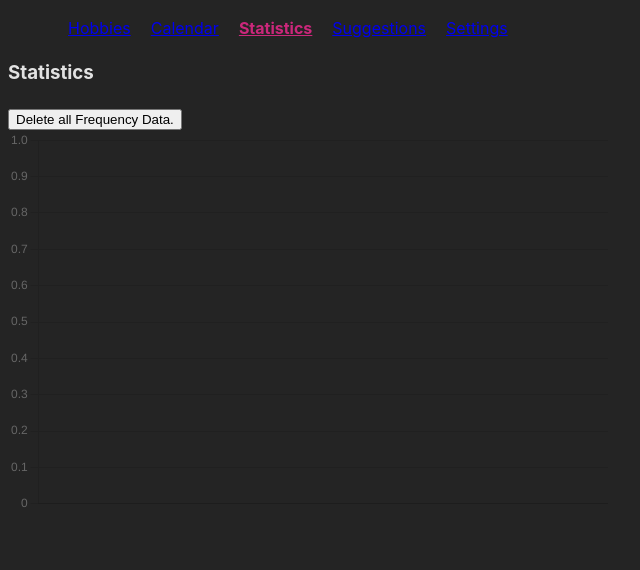
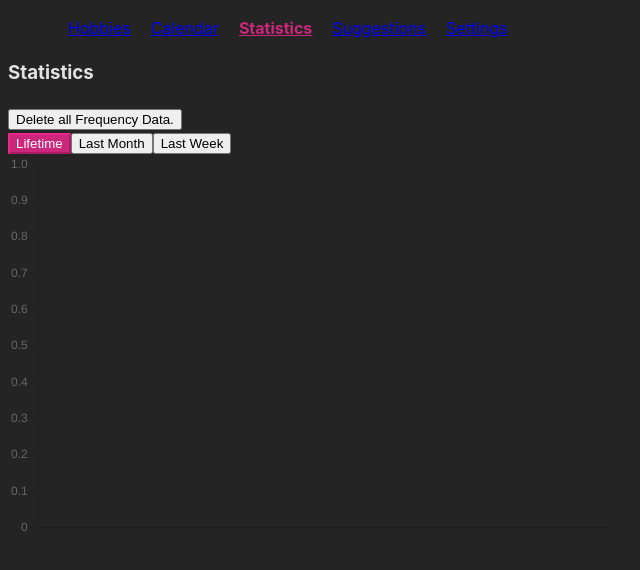
Before and after one commit to raziel-razmattaz/hobby-tracker, a Vue app: page /stats in a window 1280 px wide. Shown: the top 570 px of the page, without its empty margins (0-640 px from the left). Built offline with nearby package versions, Linux system fonts and the light colour scheme.

Commit message:
Added buttons to toggle between lifetime, last week and last month hobby statistics

```diff
--- a/src/components/FrequencyStatistics.vue
+++ b/src/components/FrequencyStatistics.vue
@@ -3,8 +3,23 @@
 import { useHobbiesStore } from '../stores/hobbies';
 import FrequencyChart from './FrequencyChart.vue';
 import DistributionChart from './DistributionChart.vue';
+import { ref, computed } from 'vue';
 
 const hobbies = useHobbiesStore();
+const filteredHobbiesWeek = computed(() => hobbies.getHobbiesLastWeek());
+const filteredHobbiesMonth = computed(() => hobbies.getHobbiesLastMonth());
+const activeView = ref('lifetime');
+
+const chartData = computed(() => {
+  switch (activeView.value) {
+    case 'week':
+      return filteredHobbiesWeek.value;
+    case 'month':
+      return filteredHobbiesMonth.value;
+    default:
+      return hobbies.hobbies;
+  }
+});
 
 function removeHobbyHistory() {
   if (confirm('Are you sure you want to reset your hobby history data? This cannot be undone.')) {
@@ -18,15 +33,34 @@ function removeHobbyHistory() {
   <div>
     <h3>Statistics</h3>
     <button @click="removeHobbyHistory">Delete all Frequency Data.</button>
+    <div class="view-controls">
+      <button @click="activeView = 'lifetime'" :class="{ active: activeView === 'lifetime' }">
+        Lifetime
+      </button>
+      <button @click="activeView = 'month'" :class="{ active: activeView === 'month' }">
+        Last Month
+      </button>
+      <button @click="activeView = 'week'" :class="{ active: activeView === 'week' }">
+        Last Week
+      </button>
+    </div>
     <div style="height: 24rem;width: 37.5rem">
-      <FrequencyChart :chartInput="hobbies.hobbies">
+      <FrequencyChart :chartInput="chartData">
         Chart couldn't render
       </FrequencyChart>
     </div>
     <div style="width: 400px;">
-      <DistributionChart :chartInput="hobbies.hobbies">
+      <DistributionChart :chartInput="chartData">
         Chart couldn't render.
       </DistributionChart>
     </div>
   </div>
 </template>
+
+<style scoped>
+.view-controls button.active {
+  background: rgba(245, 40, 145, 0.8);
+  color: white;
+  border-color: rgba(245, 40, 145, 0.8);
+}
+</style>
--- a/src/stores/hobbies.js
+++ b/src/stores/hobbies.js
@@ -2,7 +2,6 @@ import { defineStore } from "pinia"
 import { v4 as uuidv4 } from "uuid"
 
 //TODO in hobby-store-update:
-//add buttons to switch between week, month or lifetime stats
 //possibly: clean up into pages?
 //add hobby categories
 //allow setting of hobby category when adding hobby
```
Also changed, not shown: 1 other file (tests, documents, lock files or other folders).
